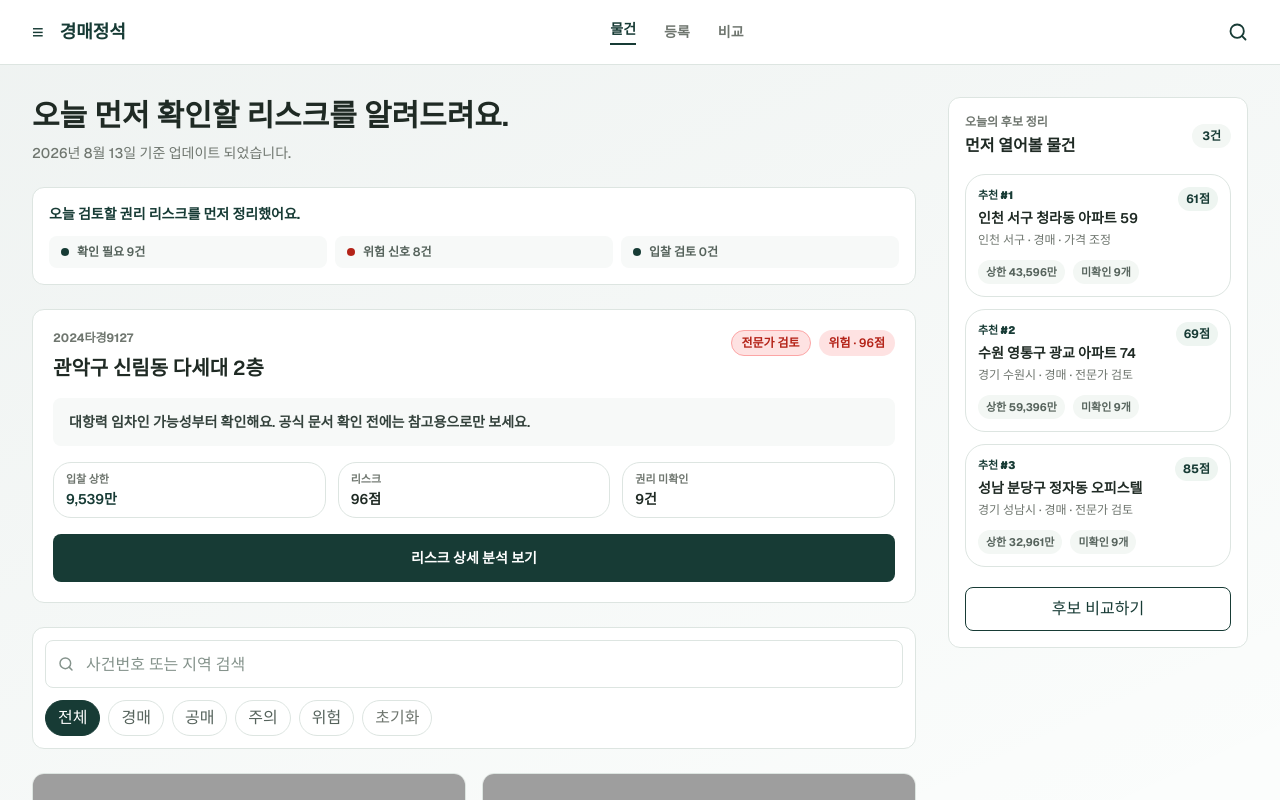
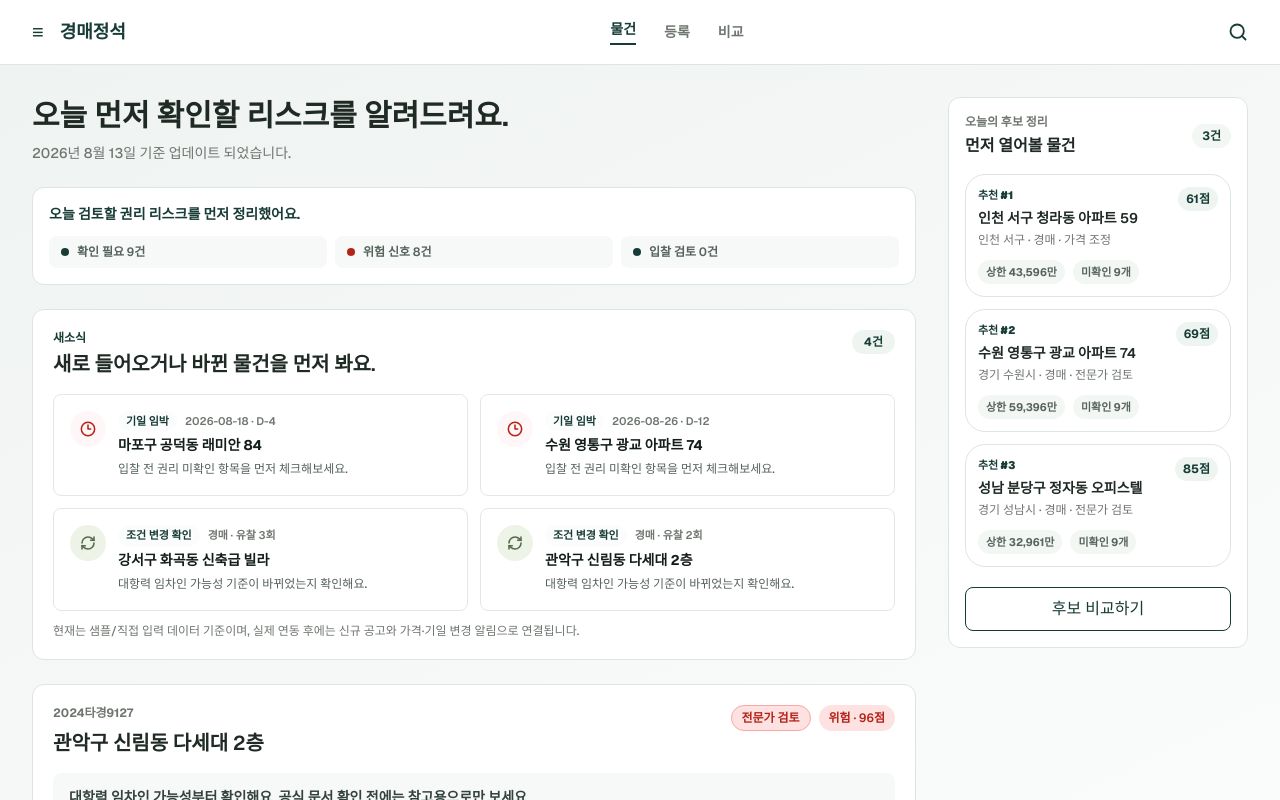
Before and after one commit to jinSsol/auction-risk-analyzer, a Next.js app: page / in a window 1280 px wide. Shown: the top 800 px of the page. Built offline with nearby package versions, Linux system fonts and the light colour scheme; grey boxes are pictures that could not be loaded.

Commit message:
Add home market update feed

```diff
--- a/app/page.tsx
+++ b/app/page.tsx
@@ -2,8 +2,11 @@
 
 import Link from "next/link";
 import {
+  Bell,
   ChartNoAxesColumnIncreasing,
+  Clock3,
   HomeIcon,
+  RefreshCw,
   Search,
   SquarePlus,
   UserRound,
@@ -29,7 +32,17 @@ import type { PropertyType, RiskLevel, SaleChannel } from "./lib/auction-types";
 const DEFAULT_COMPARE_IDS = ["sample-4", "sample-6", "sample-7"];
 const COMPARISON_STORAGE_KEY = "auction-risk-analyzer:comparison:v1";
 const MAX_COMPARE_COUNT = 4;
+const FEED_REFERENCE_DATE = new Date("2026-08-14T00:00:00+09:00");
 type MobileTab = "browse" | "compare" | "profile";
+type MarketUpdate = {
+  id: string;
+  kind: "new" | "changed" | "deadline";
+  label: string;
+  title: string;
+  meta: string;
+  description: string;
+  href: string;
+};
 
 export default function Home() {
   const [query, setQuery] = useState("");
@@ -118,6 +131,10 @@ export default function Home() {
       ),
     [userItems]
   );
+  const marketUpdates = useMemo(
+    () => getMarketUpdates(enriched, recentUserItems),
+    [enriched, recentUserItems]
+  );
 
   function toggleSelected(id: string) {
     setSelectedIds((current) =>
@@ -172,6 +189,8 @@ export default function Home() {
             </div>
 
             <TopSummaryBanner summary={riskSummary} />
+
+            <DesktopMarketUpdatesPanel updates={marketUpdates} />
 
             {desktopFeatured ? (
               <DesktopDecisionCard item={desktopFeatured} task={coachTask} />
@@ -258,6 +277,7 @@ export default function Home() {
           mobileTab={mobileTab}
           query={query}
           recentUserItems={recentUserItems}
+          marketUpdates={marketUpdates}
           resetFilters={resetFilters}
           riskSummary={riskSummary}
           selected={selected}
@@ -332,6 +352,7 @@ function MobileAppHome({
   mobileTab,
   query,
   recentUserItems,
+  marketUpdates,
   resetFilters,
   riskSummary,
   selected,
@@ -359,6 +380,7 @@ function MobileAppHome({
   mobileTab: MobileTab;
   query: string;
   recentUserItems: UserAuctionItem[];
+  marketUpdates: MarketUpdate[];
   resetFilters: () => void;
   riskSummary: ReturnType<typeof getRiskSummary>;
   selected: AnalyzedItem[];
@@ -404,6 +426,8 @@ function MobileAppHome({
             <SummaryDot label={`입찰 검토 ${riskSummary.bidReady}건`} tone="primary" />
           </div>
         </section>
+
+        <MobileMarketUpdatesPanel updates={marketUpdates} />
 
         {featured ? <MobileDecisionCard item={featured} /> : null}
 
@@ -543,6 +567,65 @@ function getRiskSummary(items: AnalyzedItem[]) {
   };
 }
 
+function getMarketUpdates(
+  analyzedItems: AnalyzedItem[],
+  recentUserItems: UserAuctionItem[]
+): MarketUpdate[] {
+  const directUpdates = recentUserItems.slice(0, 2).map((item) => ({
+    id: `direct-${item.id}`,
+    kind: "new" as const,
+    label: "새로 등록",
+    title: item.title,
+    meta: `${formatShortDate(item.createdAt)} · ${item.channel}`,
+    description: "직접 추가한 물건이 홈 추적 목록에 들어왔어요.",
+    href: `/properties/${item.id}`,
+  }));
+  const futureItems = analyzedItems
+    .map((item) => ({ item, daysLeft: daysUntil(item.auctionDate) }))
+    .filter(({ daysLeft }) => daysLeft !== null && daysLeft >= 0)
+    .sort((left, right) => left.daysLeft - right.daysLeft);
+  const deadlineUpdates = futureItems.slice(0, 2).map(({ item, daysLeft }) => ({
+    id: `deadline-${item.id}`,
+    kind: "deadline" as const,
+    label: "기일 임박",
+    title: item.title,
+    meta: `${item.auctionDate} · D-${daysLeft}`,
+    description: "입찰 전 권리 미확인 항목을 먼저 체크해보세요.",
+    href: `/properties/${item.id}`,
+  }));
+  const changedUpdates = analyzedItems
+    .filter((item) => item.failedBids > 0 || item.analysis.level === "위험")
+    .sort((left, right) => right.failedBids - left.failedBids || right.analysis.risk - left.analysis.risk)
+    .slice(0, 2)
+    .map((item) => ({
+      id: `changed-${item.id}`,
+      kind: "changed" as const,
+      label: item.failedBids > 0 ? "조건 변경 확인" : "리스크 확인",
+      title: item.title,
+      meta: `${item.channel} · 유찰 ${item.failedBids}회`,
+      description: `${item.analysis.riskFactors[0]?.label ?? "입찰 상한"} 기준이 바뀌었는지 확인해요.`,
+      href: `/properties/${item.id}`,
+    }));
+
+  const updates = [...directUpdates, ...deadlineUpdates, ...changedUpdates];
+  const uniqueUpdates = new Map<string, MarketUpdate>();
+
+  updates.forEach((update) => {
+    const itemId = update.href.split("/").at(-1) ?? update.id;
+    if (!uniqueUpdates.has(itemId)) uniqueUpdates.set(itemId, update);
+  });
+
+  return [...uniqueUpdates.values()].slice(0, 4);
+}
+
+function daysUntil(value: string) {
+  const date = new Date(`${value}T00:00:00+09:00`);
+  if (Number.isNaN(date.getTime())) return null;
+
+  const diff = date.getTime() - FEED_REFERENCE_DATE.getTime();
+  return Math.ceil(diff / (1000 * 60 * 60 * 24));
+}
+
 function compareForBasket(left: AnalyzedItem, right: AnalyzedItem) {
   return basketScore(left) - basketScore(right);
 }
@@ -590,6 +673,99 @@ function SummaryDot({ label, tone }: { label: string; tone: "primary" | "danger"
       <span className={`h-2 w-2 rounded-full ${tone === "danger" ? "bg-[#B42318]" : "bg-[#173B35]"}`} />
       {label}
     </span>
+  );
+}
+
+function DesktopMarketUpdatesPanel({ updates }: { updates: MarketUpdate[] }) {
+  return (
+    <section className="rounded-xl border border-[#DDE5E1] bg-white p-5">
+      <div className="flex items-start justify-between gap-4">
+        <div>
+          <p className="text-xs font-bold text-[#173B35]">새소식</p>
+          <h2 className="mt-1 text-xl font-semibold text-[#1F2A24]">
+            새로 들어오거나 바뀐 물건을 먼저 봐요.
+          </h2>
+        </div>
+        <span className="rounded-full bg-[#EEF5F1] px-3 py-1 text-xs font-bold text-[#173B35]">
+          {updates.length}건
+        </span>
+      </div>
+      <div className="mt-4 grid gap-3 lg:grid-cols-2">
+        {updates.map((update) => (
+          <MarketUpdateLink key={update.id} update={update} />
+        ))}
+      </div>
+      <p className="mt-3 text-xs font-medium text-[#6F766F]">
+        현재는 샘플/직접 입력 데이터 기준이며, 실제 연동 후에는 신규 공고와 가격·기일 변경 알림으로 연결됩니다.
+      </p>
+    </section>
+  );
+}
+
+function MobileMarketUpdatesPanel({ updates }: { updates: MarketUpdate[] }) {
+  return (
+    <section className="mt-6 rounded-lg border border-[#D7E4DC] bg-[#F7FAF8] p-4">
+      <div className="flex items-start justify-between gap-3">
+        <div>
+          <p className="text-xs font-bold text-[#173B35]">새소식</p>
+          <h3 className="mt-1 text-lg font-semibold leading-6 text-[#131E18]">
+            새로 뜨거나 바뀐 물건을 먼저 볼게요.
+          </h3>
+        </div>
+        <Bell className="h-5 w-5 shrink-0 text-[#173B35]" aria-hidden="true" strokeWidth={2.2} />
+      </div>
+      <div className="mt-3 space-y-2">
+        {updates.map((update) => (
+          <MarketUpdateLink key={update.id} update={update} compact />
+        ))}
+      </div>
+      <p className="mt-3 text-xs font-medium leading-5 text-[#54615B]">
+        실제 경매/공매 연동 전까지는 현재 목록을 기준으로 보여줘요.
+      </p>
+    </section>
+  );
+}
+
+function MarketUpdateLink({
+  update,
+  compact,
+}: {
+  update: MarketUpdate;
+  compact?: boolean;
+}) {
+  const Icon = update.kind === "new" ? SquarePlus : update.kind === "deadline" ? Clock3 : RefreshCw;
+  const tone =
+    update.kind === "deadline"
+      ? "bg-[#FFF7F7] text-[#B42318]"
+      : update.kind === "changed"
+        ? "bg-[#EEF3E8] text-[#566A4B]"
+        : "bg-[#EEF5F1] text-[#173B35]";
+
+  return (
+    <Link
+      href={update.href}
+      className={`block rounded-lg border border-[#E3E8E5] bg-white transition hover:border-[#CAD8D1] active:scale-[0.99] ${
+        compact ? "p-3" : "p-4"
+      }`}
+    >
+      <div className="flex items-start gap-3">
+        <span className={`flex h-9 w-9 shrink-0 items-center justify-center rounded-full ${tone}`}>
+          <Icon className="h-4 w-4" aria-hidden="true" strokeWidth={2.3} />
+        </span>
+        <div className="min-w-0 flex-1">
+          <div className="flex flex-wrap items-center gap-2">
+            <span className="rounded-full bg-[#FBFCFC] px-2 py-0.5 text-[11px] font-bold text-[#173B35]">
+              {update.label}
+            </span>
+            <span className="text-[11px] font-semibold text-[#6F766F]">{update.meta}</span>
+          </div>
+          <p className="mt-1 truncate text-sm font-bold text-[#131E18]">{update.title}</p>
+          <p className="mt-1 text-xs font-medium leading-5 text-[#54615B]">
+            {update.description}
+          </p>
+        </div>
+      </div>
+    </Link>
   );
 }
 
```
Also changed, not shown: 1 other file (tests, documents, lock files or other folders).
